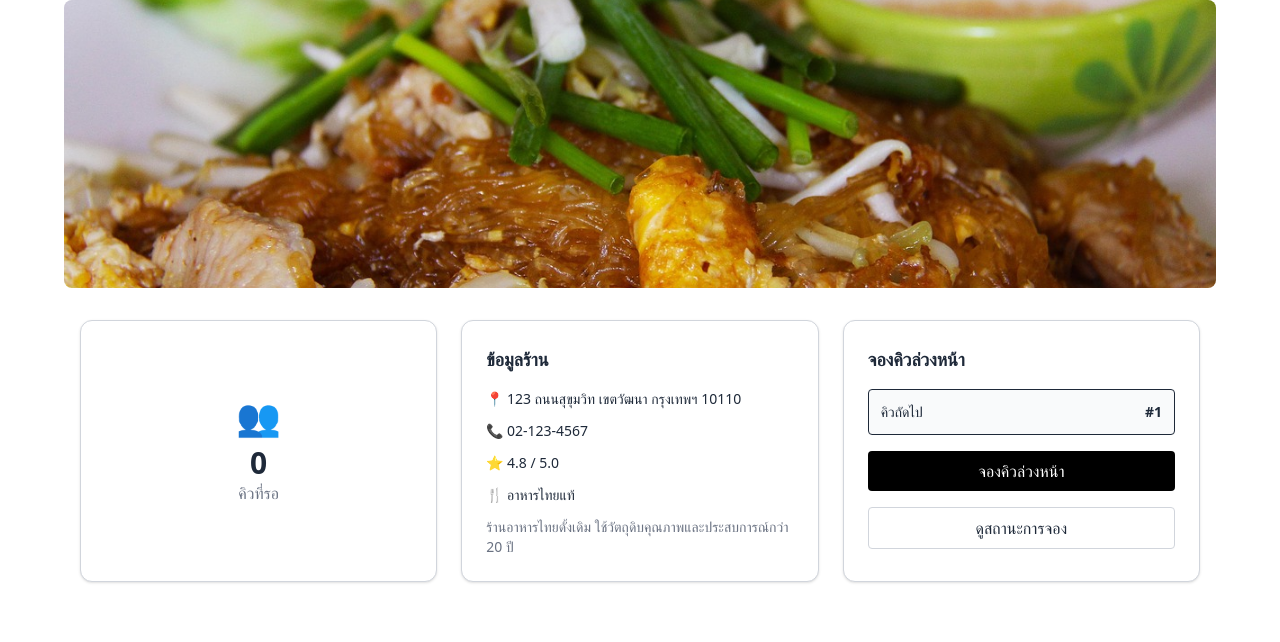
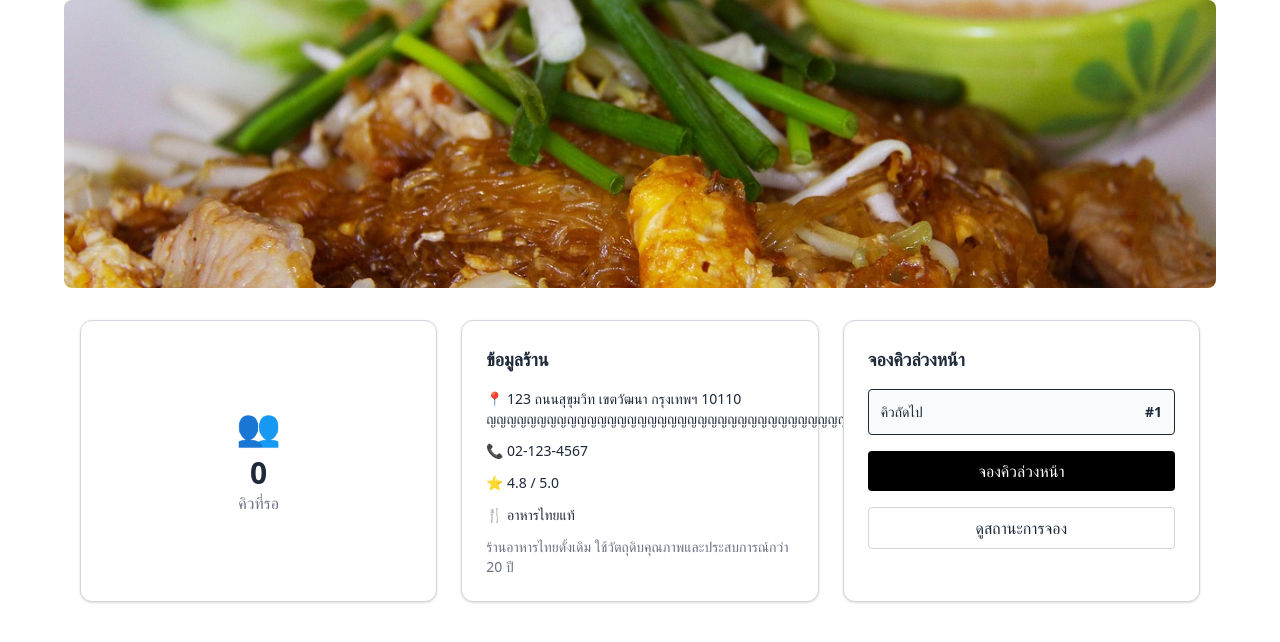
Before and after one commit to Thanachot12345/Frontendqueuererestaurant, a React (Vite) app: page /home in a window 1280 px wide. Shown: the top 642 px of the page. Built offline with nearby package versions, Linux system fonts and the light colour scheme; no server answers.

Commit message:
update ui

```diff
--- a/src/pages/Home.tsx
+++ b/src/pages/Home.tsx
@@ -51,7 +51,7 @@ const Home: React.FC = () => {
           <div className="rounded-xl border border-gray-300 bg-white shadow-sm p-6 flex flex-col">
             <h2 className="text-lg font-semibold mb-4">ข้อมูลร้าน</h2>
             <div className="space-y-3 text-sm">
-              <p>📍 123 ถนนสุขุมวิท เขตวัฒนา กรุงเทพฯ 10110</p>
+              <p>📍 123 ถนนสุขุมวิท เขตวัฒนา กรุงเทพฯ 10110 ญญญญญญญญญญญญญญญญญญญญญญญญญญญญญญญญญญญญญญญญญญญญญญญญญญญญญญญญญญญญญญ</p>
               <p>📞 02-123-4567</p>
               <p>⭐ 4.8 / 5.0</p>
               <p>🍴 อาหารไทยแท้</p>
```
